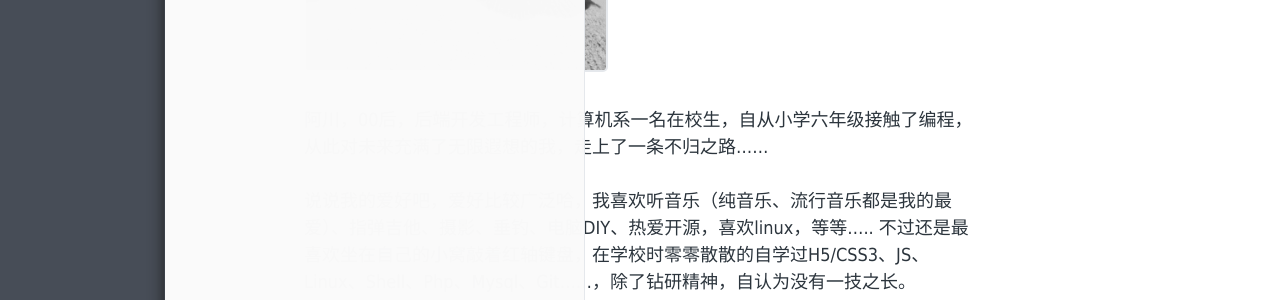
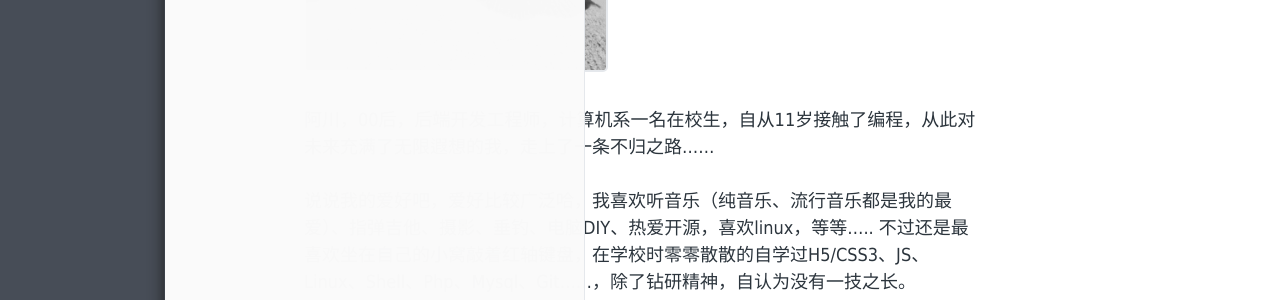
Before and after one commit to achuanya/achuanya.github.io, a Jekyll site: the page built from index.md, in a window 1280 px wide. Shown: the part 407-707 px from the top of the page. Built offline with Jekyll 4.4.1, drawn with Linux system fonts in a browser that asks for light colours; some web fonts are replaced; comment, search, counter and statistics services are not loaded.

Commit message:
修改了内容

```diff
--- a/index.md
+++ b/index.md
@@ -5,7 +5,7 @@ title: 执着于理想，纯粹于当下 - 阿川的个人博客
 
 ![](/images/2018-08-30-introduce/head.png)
 
-阿川，00后，后端开发工程师，计算机系一名在校生，自从小学六年级接触了编程，从此对未来充满了无限遐想的我，走上了一条不归之路......
+阿川，00后，后端开发工程师，计算机系一名在校生，自从11岁接触了编程，从此对未来充满了无限遐想的我，走上了一条不归之路......
 
 说说我的爱好吧，爱好比较广泛哈，我喜欢听音乐（纯音乐、流行音乐都是我的最爱）、指弹吉他、摄影、垂钓、电脑DIY、热爱开源，喜欢linux，等等.....
 不过还是最喜欢坐在自己的小窝敲着红轴键盘，在学校时零零散散的自学过H5/CSS3、JS、Linux、Shell、Php、Mysql、Git......，除了钻研精神，自认为没有一技之长。
```
